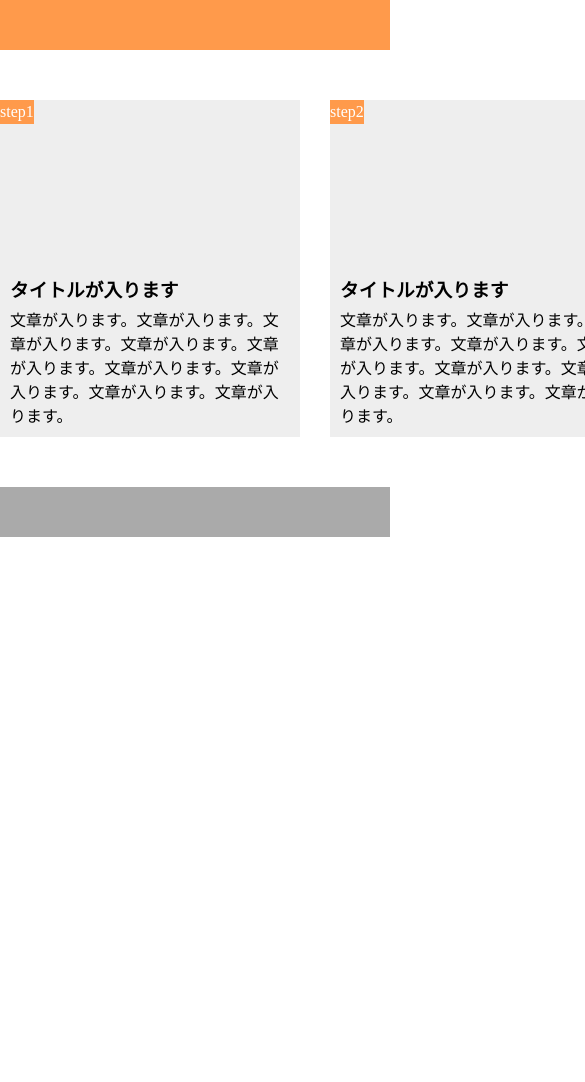
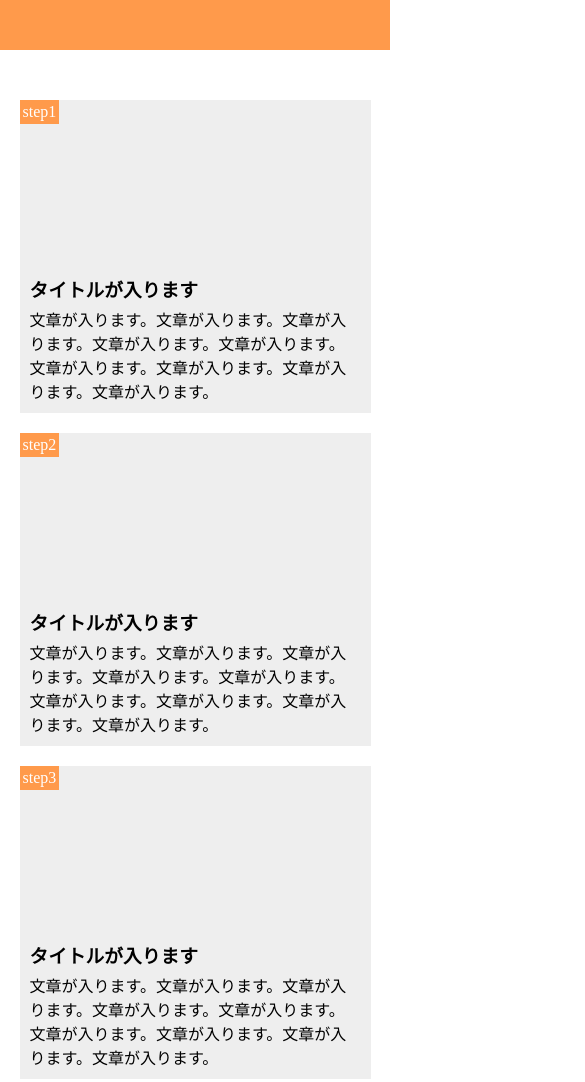
Before and after one commit to kizuku23/exercise-1, a plain HTML site: page index.html in a window 390 px wide. Shown: the top 1082 px of the page, 585 px wide, since content can reach past the window. Before the commit the page ends 844 px from the top, so only its background shows below. Drawn offline with Linux system fonts and the light colour scheme.

Commit message:
[Finish] 課題1 レスポンシブ対応

```diff
--- a/index.html
+++ b/index.html
@@ -2,6 +2,7 @@
 <html lang="ja">
 <head>
   <meta charset="utf-8">
+  <meta name="viewport" content="width=device-width,initial-scale=1.0">
   <link rel="stylesheet" href="style.css">
   <title>exercise1</title>
 </head>
--- a/style.css
+++ b/style.css
@@ -25,7 +25,7 @@ main {
   width: 300px;
   padding: 10px;
   margin-right: 30px;
-  background-color: #eeeeee;
+  background-color: #eee;
   position: relative;
 }
 
@@ -55,7 +55,7 @@ main {
 }
 
 .step {
-  padding: 3px 0;
+  padding: 3px;
   color: #fff;
   background-color: #ff9a4b;
   position: absolute;
@@ -69,5 +69,29 @@ main {
 
 footer {
   height: 50px;
-  background-color: #aaaaaa;
+  background-color: #aaa;
 }
+
+@media screen and (max-width: 768px) {
+  header {
+    width: 100%;
+  }
+
+  main {
+    width: 100%;
+  }
+
+  .step-box {
+    float: none;
+    width: 90%;
+    margin: 20px auto;
+  }
+
+  .step-box:last-child {
+    margin: 20px auto;
+  }
+
+  footer {
+    width: 100%;
+  }
+}
```
